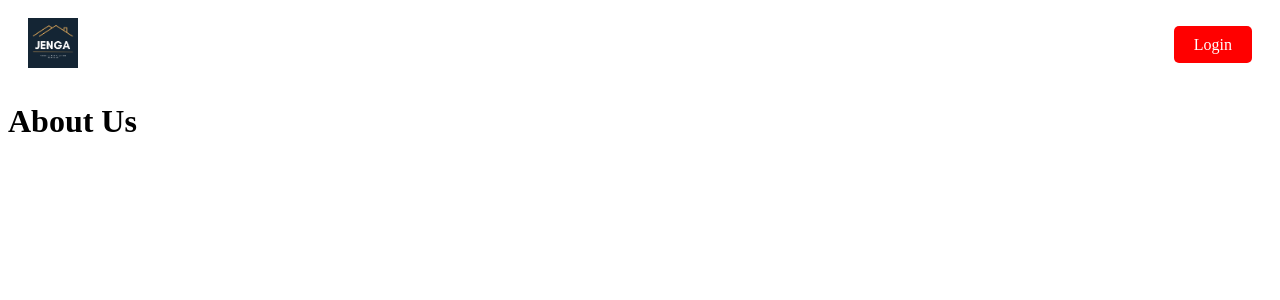
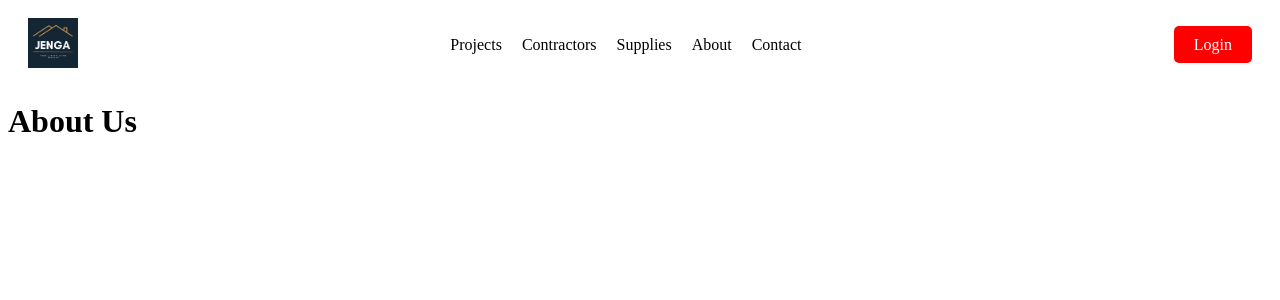
Before and after one commit to GideonMissoy/JengaWApp, a Django app: page /about/ in a window 1280 px wide. Shown: the top 300 px of the page. Run offline with Django 5.2, Linux system fonts and the light colour scheme.

Commit message:
Updating the index file.

```diff
--- a/static/css/main.css
+++ b/static/css/main.css
@@ -3,7 +3,7 @@
   justify-content: space-between;
   align-items: center;
   background-color: #fff;
-  color: #fff;
+  color: black;
   padding: 10px 20px;
 }
 
@@ -29,7 +29,7 @@
 
 .navbar-menu ul li a {
   text-decoration: none;
-  color: #fff;
+  color: black;
   transition: color 0.3s ease;
 }
 
```
